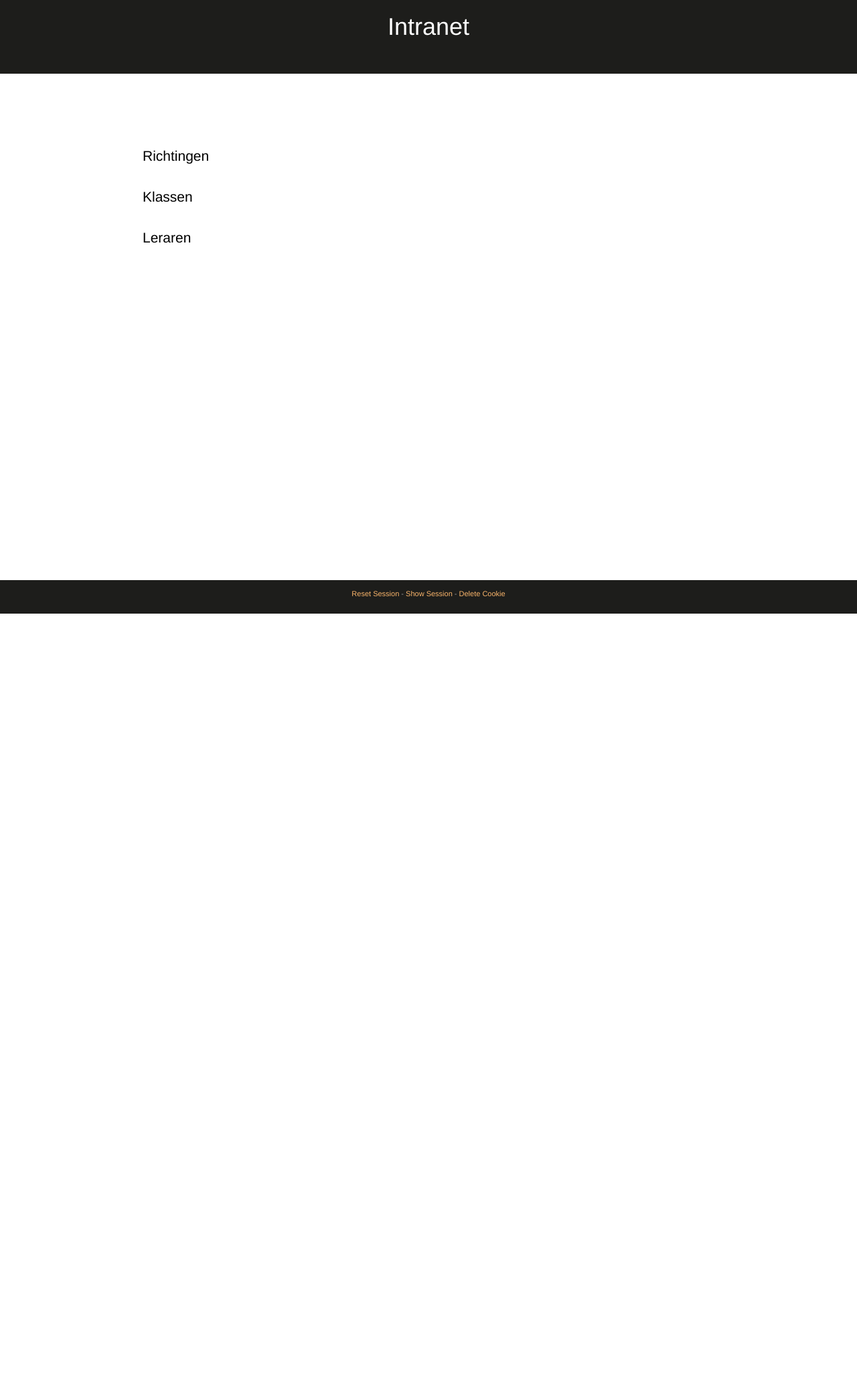
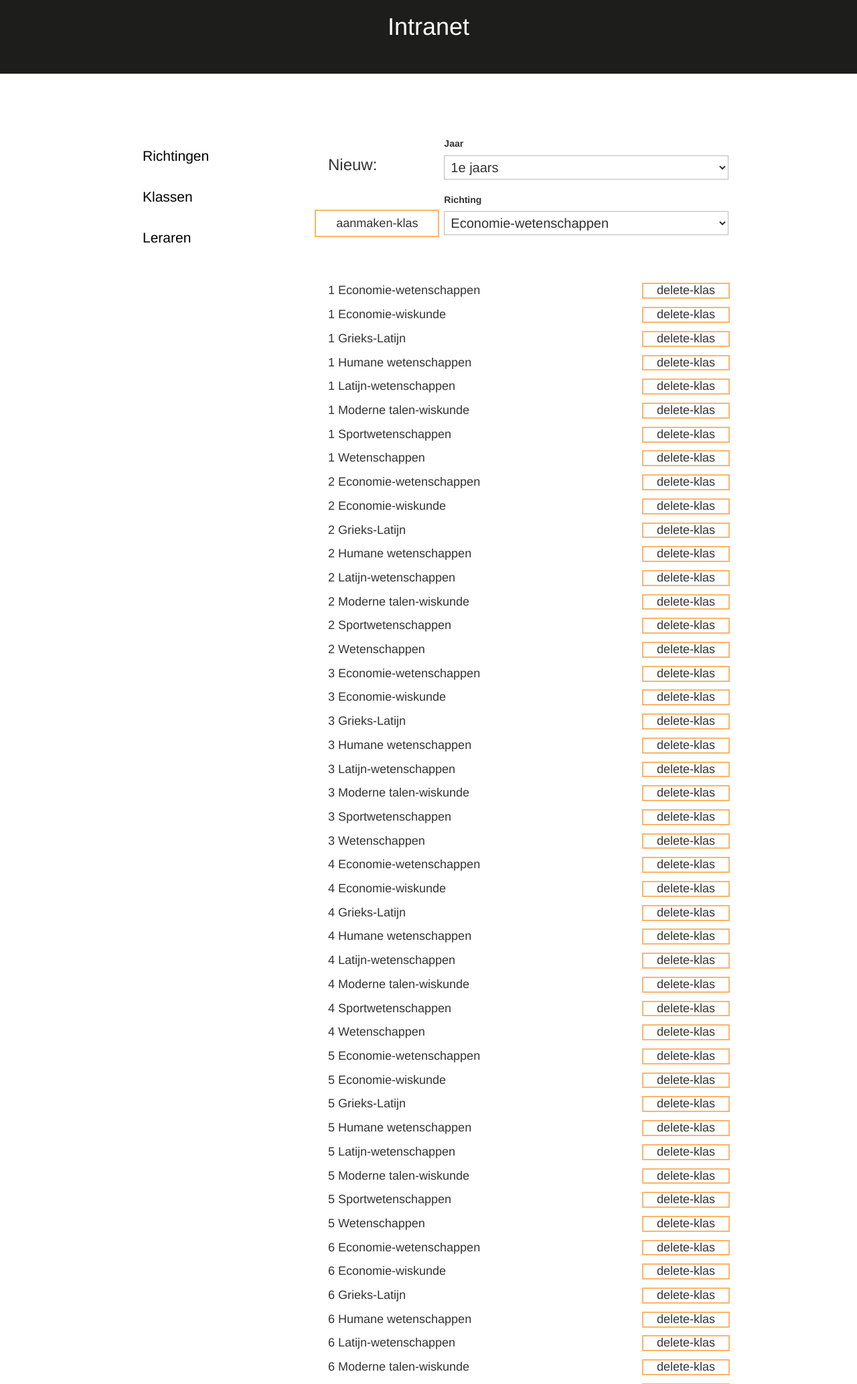
Before and after one commit to andrerobbe/python-site-school, a Flask app: page /intranet/klassen in a window 1280 px wide. Shown: the part 112-2178 px from the top of the page at 67% size. Before the commit the page ends 1028 px from the top, so only its background shows below. Run offline with Flask 2, Linux system fonts and the light colour scheme; data comes from the database, SQL or seed files in the repository; both versions use the stored data as it was after the commit; some libraries are stand-ins or nearby versions.

Commit message:
added CR*D richtingen/klassen/leraren

```diff
--- a/project/forms.py
+++ b/project/forms.py
@@ -1,8 +1,9 @@
 from project import app
 from wtforms import Form, StringField, TextAreaField, IntegerField, validators, SelectField
+from wtforms.fields.html5 import EmailField
 
 class MyForm(Form):
-	naam = StringField('Naam', [validators.Length(min=3, max=35), validators.required()])
+	naam = StringField('Naam', [validators.Length(min=5, max=35), validators.required()])
 	straat = StringField('Straat', [validators.Length(min=3, max=35), validators.required()])
 	stad = StringField('Stad', [validators.Length(min=3, max=35), validators.required()])
 	postcode = IntegerField('Postcode', [validators.required()])
@@ -15,3 +16,9 @@ class MyForm(Form):
 	#CREATE KLAS
 	jaar = SelectField(u'Jaar', choices=[('1', '1e jaars'), ('2', '2e jaars'), ('3', '3e jaars'), ('3', '3e jaars'), ('4', '4e jaars'), ('5', '5e jaars'), ('6', '6e jaars')])
 	richting = SelectField(u'Richting', choices=[], coerce=int)
+
+	#CREATE LERAAR
+	voornaam = StringField('Voornaam', [validators.Length(min=3, max=35), validators.required()])
+	achternaam = StringField('Achternaam', [validators.Length(min=3, max=35), validators.required()])
+	email = EmailField('Email addres', [validators.DataRequired(), validators.Email()])
+	vakken = StringField('Vakken', [validators.Length(min=3, max=35), validators.required()])
--- a/project/static/style.css
+++ b/project/static/style.css
@@ -456,15 +456,22 @@ footer a:hover {
 ###################
 */
 
-
-
 #intranet .new dd select{
 	padding: 5px 5px;
 }
 
+#intranet .klassen .delete p input{
+	padding-top: 0;
+	padding-bottom: 0;
+	line-height: 110%;
+}
 
+/*
+###################
+# CREATE LERAAR ##
+###################
+*/
 
-/* ############## KLASSEN  ############### */
-
-
-/* ############## LERAREN ################ */
+#intranet .people {
+	margin-top: 370px;
+}
--- a/project/templates/intranet.html
+++ b/project/templates/intranet.html
@@ -10,13 +10,13 @@
 	<div class="wrapper cfx">
 		<div>
 			<ul id="nav">
-				<li {% if option == 'Richtingen' %}class="active"{% endif %}><a href="{{ url_for('intranet') }}/Richtingen">Richtingen</a></li>
-				<li {% if option == 'Klassen' %}class="active"{% endif %}><a href="{{ url_for('intranet') }}/Klassen">Klassen</a></li>
-				<li {% if option == 'Leraren' %}class="active"{% endif %}><a href="{{ url_for('intranet') }}/Leraren">Leraren</a></li>
+				<li {% if option == 'Richtingen' %}class="active"{% endif %}><a href="{{ url_for('intranet') }}/richtingen">Richtingen</a></li>
+				<li {% if option == 'Klassen' %}class="active"{% endif %}><a href="{{ url_for('intranet') }}/klassen">Klassen</a></li>
+				<li {% if option == 'Leraren' %}class="active"{% endif %}><a href="{{ url_for('intranet') }}/leraren">Leraren</a></li>
 			</ul>
 		</div>
 		<div>
-			{% if option == 'Richtingen' %}
+			{% if option == 'richtingen' %}
 			<h4>Nieuw:</h4>
 			<form method="post" action="{{ url_for('intranet') }}" class="new">
 				<p><input type="submit" name='button' value="aanmaken-richting">
@@ -42,7 +42,7 @@
 				{% endfor %}
 			</ul>
 
-			{% elif option == 'Klassen'%}
+			{% elif option == 'klassen'%}
 			<h4>Nieuw:</h4>
 			<form method="post" action="{{ url_for('intranet') }}" class="new">
 				<p><input type="submit" name='button' value="aanmaken-klas">
@@ -54,16 +54,29 @@
 			</form>
 			<ul class="klassen">
 				{% for klas in klasArray %}
+				<li>
 					<form method="post" action="{{ url_for('intranet') }}" class="delete">
 						<p><input type="submit" name='button' value="delete-klas" class="deletebtn"></p>
 						<input name="delete-id" value="{% for info in klas %}{% if loop.index == 1 %}{{ info }}{% endif %}{% endfor %}" type="hidden">
 						<!-- https://stackoverflow.com/questions/32022568/get-value-of-a-form-id-python-flask -->
 					</form>
-				<li><p>{% for info in klas %}{% if loop.index == 1 %}{{ info }}{% endif %}{% endfor %} {% for info in klas %}{% if loop.index == 2 %}{{ info }}{% endif %}{% endfor %}</p></li>
+					<p>{% for info in klas %}{% if loop.index == 2 %}{{ info }}{% endif %}{% endfor %} {% for info in klas %}{% if loop.index == 3 %}{{ info }}{% endif %}{% endfor %}</p>
+				</li>
 				{% endfor %}
 			</ul>
 
-			{% elif option == 'Leraren' %}
+			{% elif option == 'leraren' %}
+			<h4>Nieuw:</h4>
+			<form method="post" action="{{ url_for('intranet') }}" class="new">
+				<p><input type="submit" name='button' value="aanmaken-leraar">
+				{% from "_macros.html" import render_field %}
+				<dl>
+					{{ render_field(form.voornaam) }}
+					{{ render_field(form.achternaam) }}
+					{{ render_field(form.email) }}
+					{{ render_field(form.vakken) }}
+				</dl>
+			</form>
 			<ul class="people">
 				{% for leraar in leraarArray %}
 				<li>
@@ -77,7 +90,13 @@
 								<p>Geeft les in: {{info}}</p>
 							{% endif %}
 						{% endfor %}
+
 					</div>
+					<form method="post" action="{{ url_for('intranet') }}" class="delete">
+						<p><input type="submit" name='button' value="delete-leraar" class="deletebtn"></p>
+						<input name="delete-id" value="{% for info in leraar %}{% if loop.index == 1 %}{{ info }}{% endif %}{% endfor %}" type="hidden">
+						<!-- https://stackoverflow.com/questions/32022568/get-value-of-a-form-id-python-flask -->
+					</form>
 				</li>
 				{% endfor %}
 			</ul>
--- a/project/views.py
+++ b/project/views.py
@@ -60,14 +60,14 @@ def contact():
 
 @app.route('/intranet', methods=['GET', 'POST'])
 @app.route('/intranet/<option>', methods=['GET', 'POST'])
-def intranet(option='Richtingen'):
+def intranet(option='richtingen'):
 	session_add_page('intranet')
 	leraarArray = get_leraren()
 	aanbodArray = get_aanbod()
 	klasArray = get_klassen()
 
 	form = MyForm(request.form)
-	if option == "Klassen":
+	if option == "klassen":
 		richtingArray = get_richting_id()
 		form.richting.choices = richtingArray
 
@@ -79,38 +79,72 @@ def intranet(option='Richtingen'):
 			form.value = []
 			url = ""
 
+#CRUD RICHTINGEN
 			if whichForm == 'aanmaken-richting':
 				#if form.validate():
 				form.value =	[request.form.get('naam'),
 								request.form.get('description')]
 				to_do = "INSERT INTO richtingen (name,description) VALUES (?, ?)"
 				note = "Richting aangemaakt!"
-				url = "/Richtingen"
+				url = "/richtingen"
 
 			elif whichForm == 'delete-richting':
 				form.value = [request.form.get('delete-id')]
 				to_do = "DELETE FROM richtingen WHERE richting_id = ?"
 				note = "Richting gedelete!"
-				url = "/Richtingen"
+				url = "/richtingen"
 
 			elif whichForm == 'update-richting':
+				form.value = []
+				to_do = ""
+				note = "Richting geupdate!"
+				url = "/richtingen"
 
-				url = "/Richtingen"
-				return
-
+#CRUD KLASSEN
 			elif whichForm == 'aanmaken-klas':
 				#if form.validate():
 				form.value =	[request.form.get('jaar'),
 								request.form.get('richting')]
 				to_do = "INSERT INTO klassen (jaar,richting_id) VALUES (?, ?)"
 				note = "Klas aangemaakt!"
-				url = "/Klassen"
+				url = "/klassen"
 
 			elif whichForm == 'delete-klas':
 				form.value = [request.form.get('delete-id')]
-				to_do = "DELETE FROM richtingen WHERE richting_id = ?"
-				note = "Richting gedelete!"
-				url = "/Klassen"
+				to_do = "DELETE FROM klassen WHERE klas_id = ?"
+				note = "Klas gedelete!"
+				url = "/klassen"
+
+			elif whichForm == 'update-klas':
+				form.value = []
+				to_do = ""
+				note = "Klas geupdate!"
+				url = "/klassen"
+
+#CRUD LERAAR
+			elif whichForm == 'aanmaken-leraar':
+				#if form.validate():
+				form.value =	[request.form.get('voornaam'),
+								request.form.get('achternaam'),
+								request.form.get('email'),
+								request.form.get('vakken')]
+				to_do = "INSERT INTO leraren (voornaam,naam,email,vakken) VALUES (?, ?, ?, ?)"
+				note = "Leraar aangemaakt!"
+				url = "/leraren"
+
+			elif whichForm == 'delete-leraar':
+				form.value = [request.form.get('delete-id')]
+				to_do = "DELETE FROM leraren WHERE leraar_id = ?"
+				note = "Leraar gedelete!"
+				url = "/leraren"
+
+			elif whichForm == 'update-lereaar':
+				form.value = []
+				to_do = ""
+				note = "Leraar geupdate!"
+				url = "/leraren"
+
+
 
 			db = get_db()
 			db.execute(to_do, (form.value));
@@ -210,7 +244,7 @@ def get_aanbod():
 
 def get_klassen():
 	db = get_db()
-	klassen = db.execute('SELECT klassen.jaar, richtingen.name FROM klassen INNER JOIN richtingen ON klassen.richting_id = richtingen.richting_id')
+	klassen = db.execute('SELECT klassen.klas_id, klassen.jaar, richtingen.name FROM klassen INNER JOIN richtingen ON klassen.richting_id = richtingen.richting_id')
 	db.commit()
 	klasArray = []
 	for row in klassen:
```
Also changed, not shown: school.db, 2 other files. Lines whose indentation alone changed are shown as unchanged.
